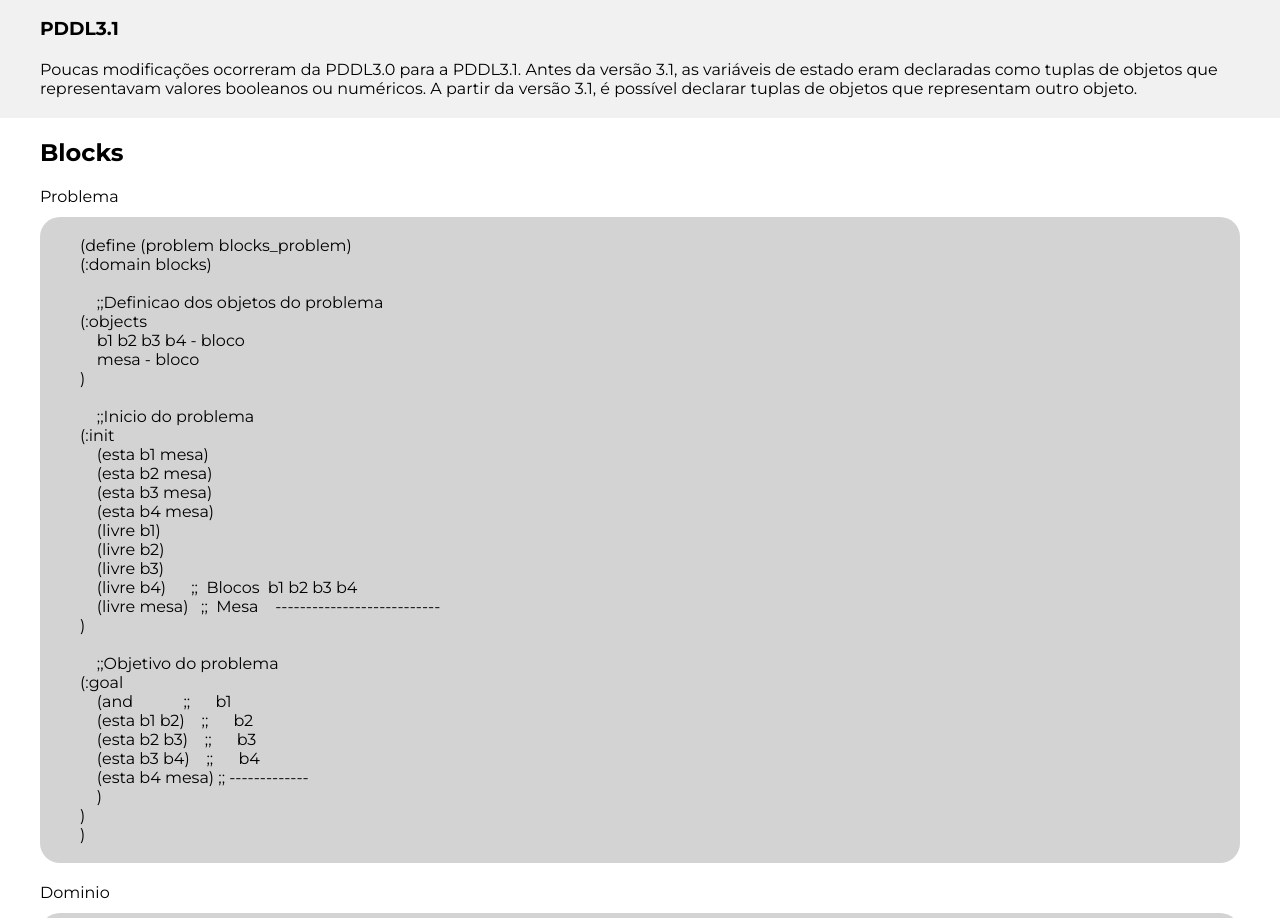
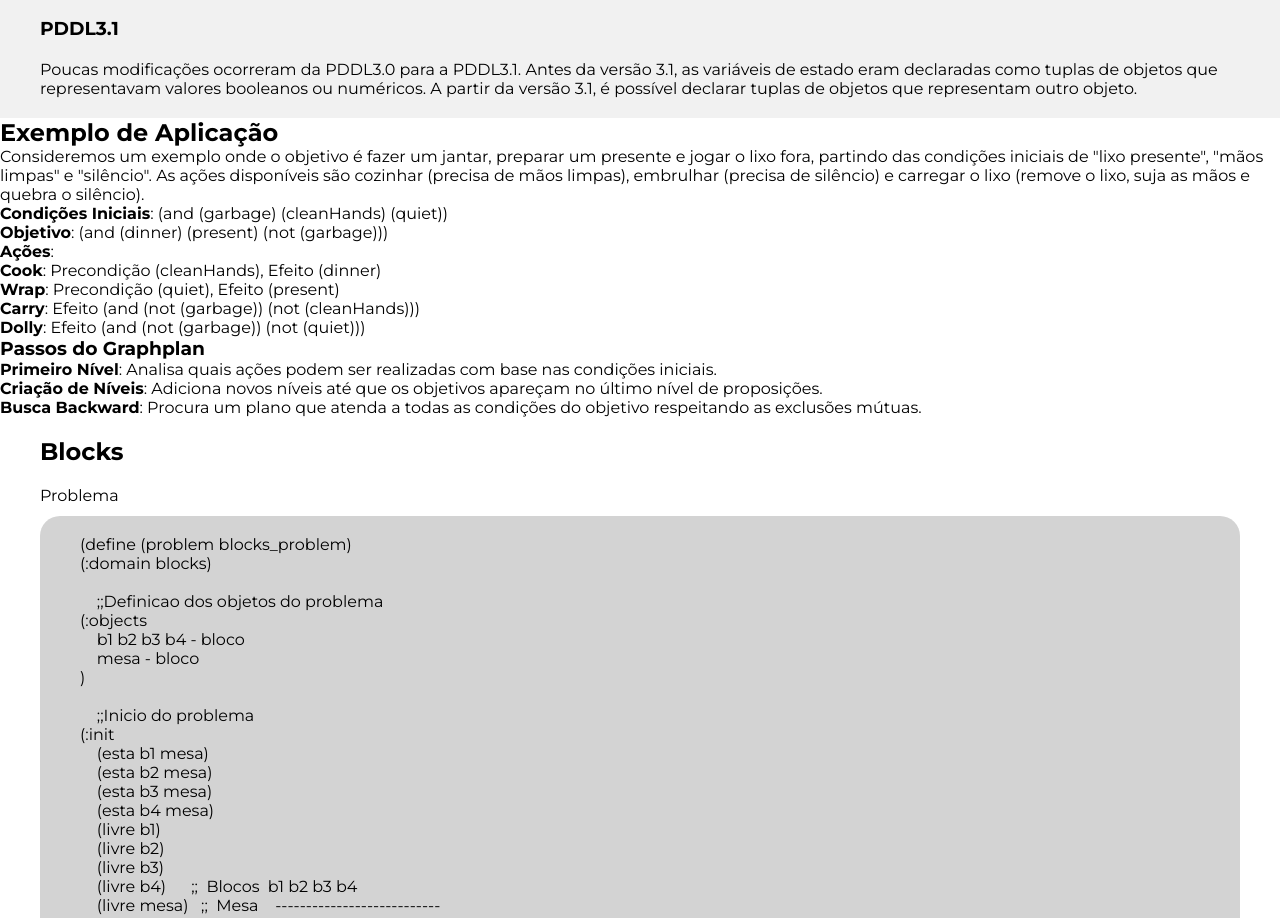
Before and after one commit to BrunoSouzaLacerda/webpage-ic, a plain HTML site: page index.html in a window 1280 px wide. Shown: the part 2652-3570 px from the top of the page. Drawn offline with Linux system fonts and the light colour scheme.

Commit message:
Update index.html

```diff
--- a/index.html
+++ b/index.html
@@ -168,7 +168,25 @@
 </div>
 
 <div id="secao-exemplo">
+    <h2>Exemplo de Aplicação</h2>
+    <p>Consideremos um exemplo onde o objetivo é fazer um jantar, preparar um presente e jogar o lixo fora, partindo das condições iniciais de "lixo presente", "mãos limpas" e "silêncio". As ações disponíveis são cozinhar (precisa de mãos limpas), embrulhar (precisa de silêncio) e carregar o lixo (remove o lixo, suja as mãos e quebra o silêncio).</p>
 
+    <p><strong>Condições Iniciais</strong>: (and (garbage) (cleanHands) (quiet))</p>
+    <p><strong>Objetivo</strong>: (and (dinner) (present) (not (garbage)))</p>
+    <p><strong>Ações</strong>:</p>
+    <ol>
+        <li><strong>Cook</strong>: Precondição (cleanHands), Efeito (dinner)</li>
+        <li><strong>Wrap</strong>: Precondição (quiet), Efeito (present)</li>
+        <li><strong>Carry</strong>: Efeito (and (not (garbage)) (not (cleanHands)))</li>
+        <li><strong>Dolly</strong>: Efeito (and (not (garbage)) (not (quiet)))</li>
+    </ol>
+
+    <h3>Passos do Graphplan</h3>
+    <ol>
+        <li><strong>Primeiro Nível</strong>: Analisa quais ações podem ser realizadas com base nas condições iniciais.</li>
+        <li><strong>Criação de Níveis</strong>: Adiciona novos níveis até que os objetivos apareçam no último nível de proposições.</li>
+        <li><strong>Busca Backward</strong>: Procura um plano que atenda a todas as condições do objetivo respeitando as exclusões mútuas.</li>
+    </ol>
 </div>
 
 <div id="problema-blocks">
```
